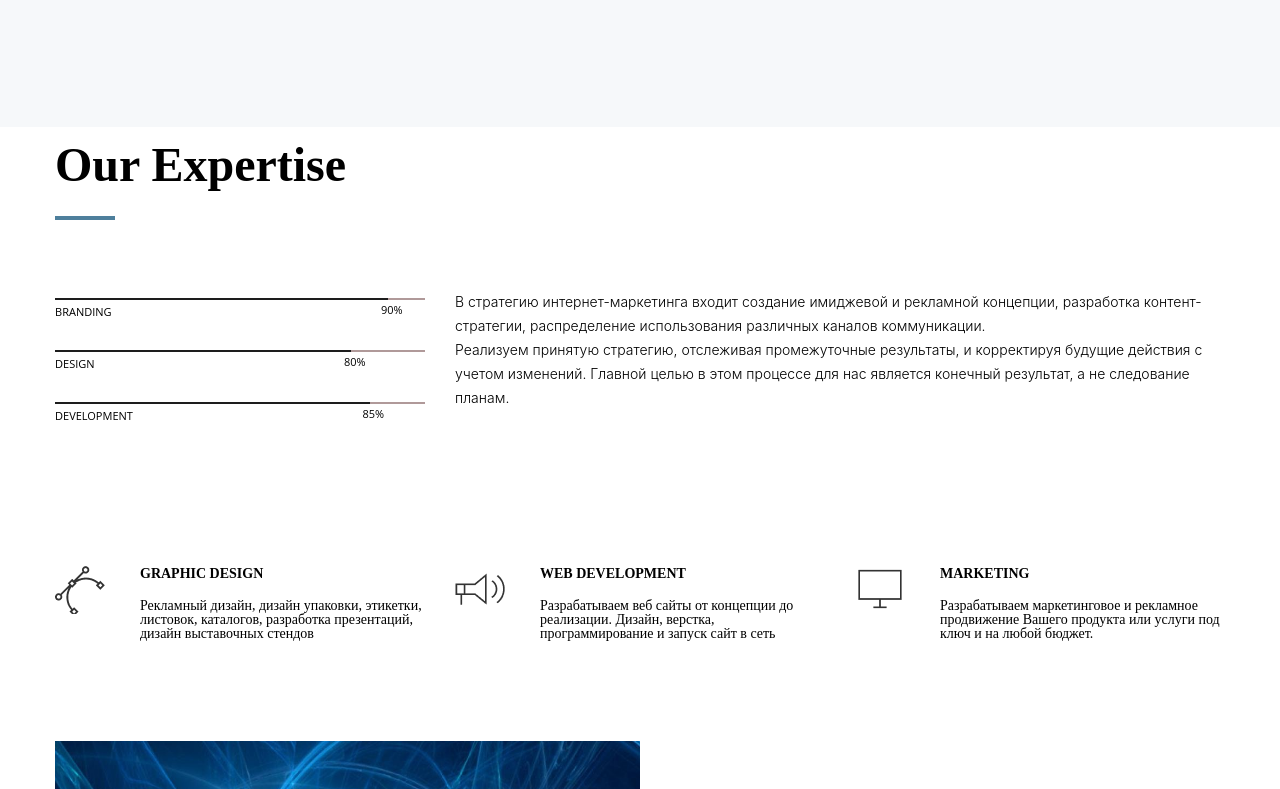
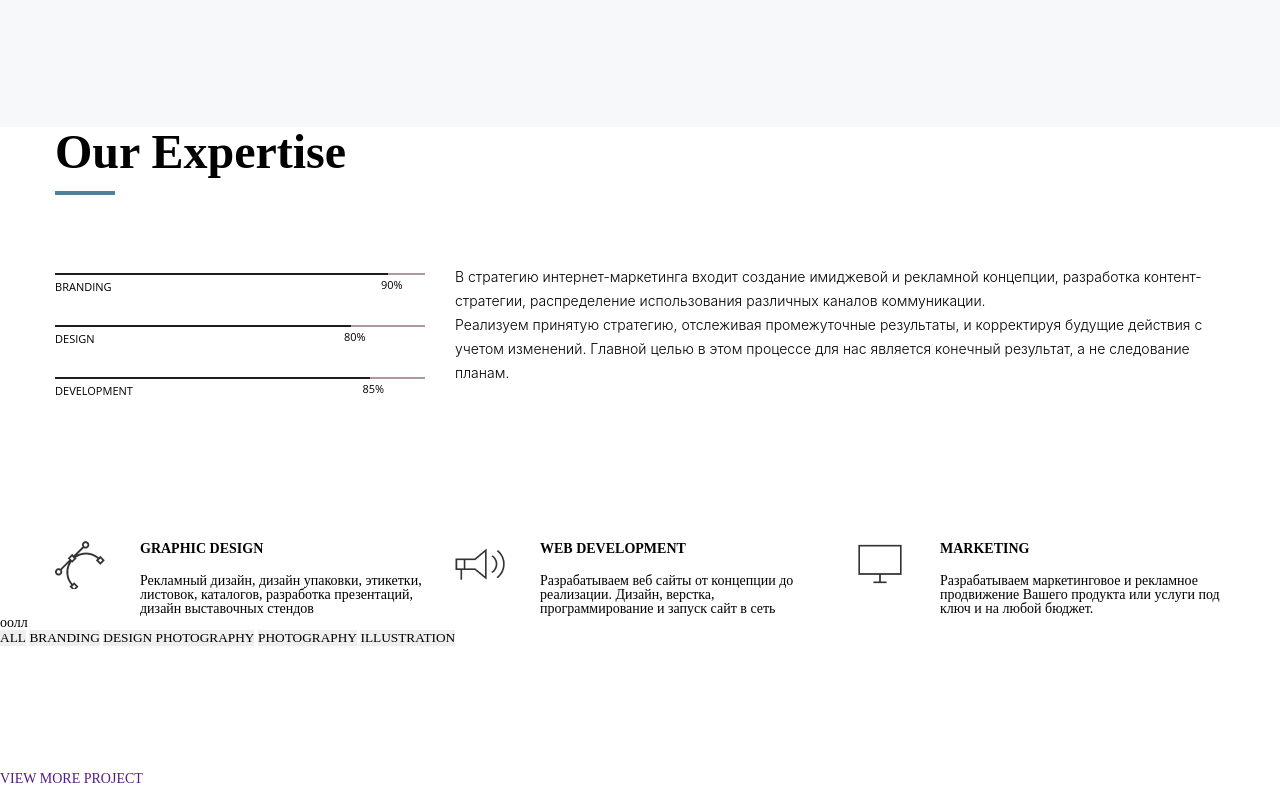
Before and after one commit to Soluyanov-Andrey/layout-FotoWebsite, a website built with webpack: page src/index.html in a window 1280 px wide. Shown: the part 1140-1929 px from the top of the page. Built offline with nearby package versions, Linux system fonts and the light colour scheme.

Commit message:
Немного изменил

```diff
--- a/src/index.html
+++ b/src/index.html
@@ -81,7 +81,7 @@
   <!--* ---expertise----->
 
   <article class="d">
-    <div class="da-1" >
+    <div class="da1" >
       <div class="da">Our Expertise</div>
 
       <div class="db">
@@ -140,9 +140,9 @@
       </div>
     </div>
   </article>
-<!--* ---magic----->
+  <!--* ---magic----->
 
-<article class="e">
+  <!-- <article class="e">
   <div class="ea">
     <div class="eaa">
       <img src="images/dog1.jpg" alt="">
@@ -159,7 +159,44 @@
       </div>
     </div>
   </div>
-</article>
+</article> -->
+
+  <!--* ---portfolio---->
+  <article class="f">
+
+    <div class="fa">
+      <div class="faa">
+        <h2 class="faa-a">оолл</h2>
+        <div class="faa-b">
+          <button class="faa-ba">ALL</button>
+          <button class="faa-ba">BRANDING</button>
+          <button class="faa-ba">DESIGN PHOTOGRAPHY</button>
+          <button class="faa-ba">PHOTOGRAPHY</button>
+          <button class="faa-ba">ILLUSTRATION</button>
+        </div>
+      </div>
+    </div>
+
+    <div class="fb">
+      <div class="fba"><img src="" alt=""></div>
+      <div class="fba"><img src="" alt=""></div>
+      <div class="fba"><img src="" alt=""></div>
+      <div class="fba"><img src="" alt=""></div>
+      <div class="fba"><img src="" alt=""></div>
+      <div class="fba"><img src="" alt=""></div>
+      <div class="fba"><img src="" alt=""></div>
+      <div class="fba"><img src="" alt=""></div>
+      <div class="fba"><img src="" alt=""></div>
+    </div>
+   <a href="" class="fc" href="#">
+    VIEW MORE PROJECT
+   </a>
+   <blockquote class="fd">
+
+   </blockquote>
+
+  </article>
+
 
 </body>
 
--- a/src/index.scss
+++ b/src/index.scss
@@ -7,13 +7,12 @@
 }
 
 @mixin header() {
-   font-family: 'Montserrat';
+  font-family: 'Montserrat';
   font-style: normal;
   font-weight: 700;
   font-size: 48px;
-  line-height: 75px;
+  line-height: 50px;
   padding-bottom: 18px;
-
   position:relative;
 
 &::after{
@@ -168,7 +167,7 @@ left: 0;
 
 //*---expertise----->
 
-.da-1 {
+.da1 {
   @include container();
   display: flex;
   flex-direction: column;
@@ -306,7 +305,7 @@ line-height: 24px;
 .eab{
     width: 50%;
     padding-left: 50px;
-    padding-top: 100px;
+    padding-top: 0px;
 }
 .eaa img{
 
```
